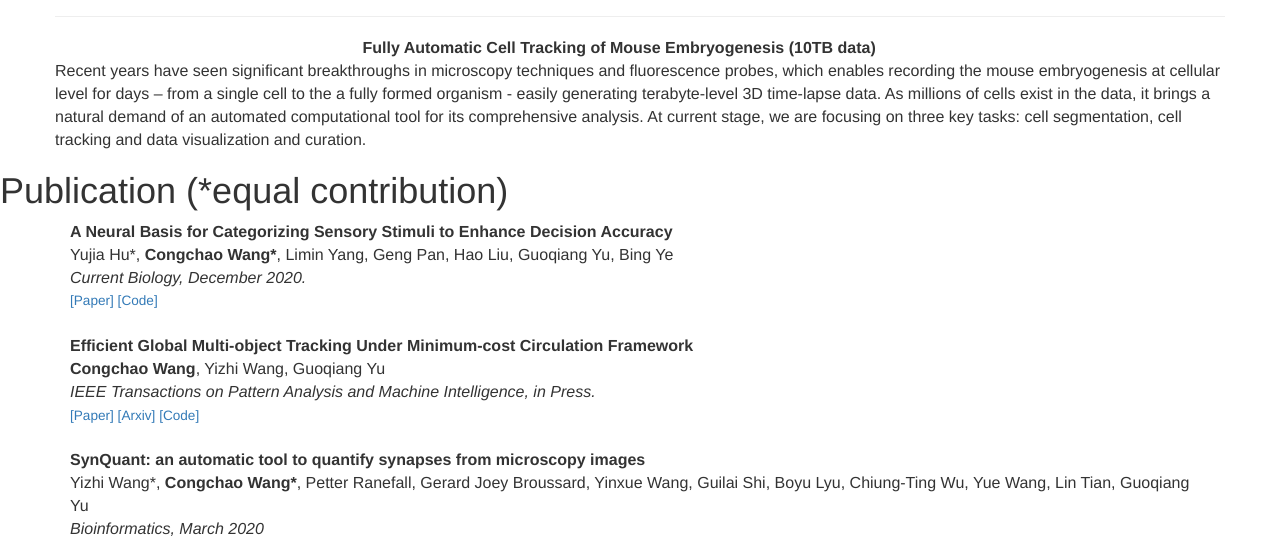
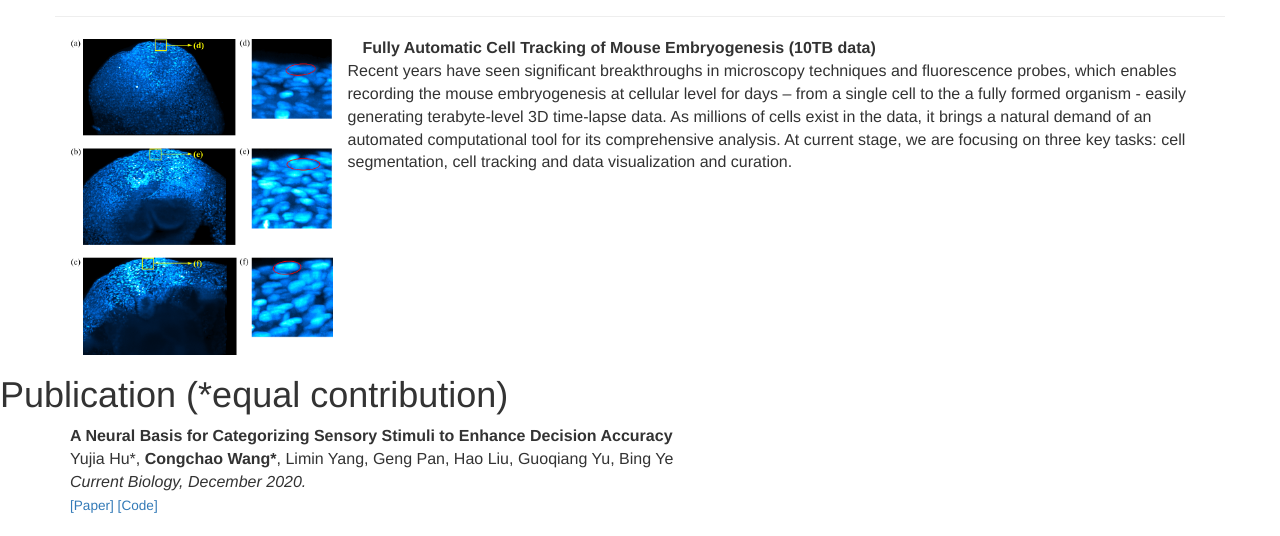
Before and after one commit to ccwang92/ccwang92.github.io, a plain HTML site: page index.html in a window 1280 px wide. Shown: the part 739-1275 px from the top of the page. Drawn offline with Linux system fonts and the light colour scheme.

Commit message:
figure added

```diff
--- a/index.html
+++ b/index.html
@@ -100,33 +100,6 @@
 </div>
 
 
-<!-- <div id="Awards" class="page-header container">
-	<h1>Awards </h1>
-</div>
-<div class="container">
-	<div id="right" class="col-md-8 expandable padding-1">
-
-	<div class="row">
-		2018, awarded ACM SIGIR travel grant, to attend ACM SIGIR'18.
-	</div>
-	<div class="row hidable">
-		2018, scholarship recipient to attend CRA-W Grad Cohort Workshop.
-	</div>
-	<div class="row">
-		2014-2016, Hong-Hai scholarship, for excellent graduate students in National Tusing Hua University.
-	</div>
-	<div class="row">
-		2013, Excellent Undergraduate Thesis Award in NKU.
-	</div>
-	<div class="row">
-		2013, First prize winner, in National Challenge Cup Scientific Competition in Tianjin division, China.
-	</div>
-	<div class="row">
-		2010-2013, First class scholarship, for outstanding undergraduate students in Nankai University.
-	</div>
-	<br>
-	</div>
-</div> -->
 
 <div id="Projects" class="page-header container">
 	<h1>Ongoing Project </h1>
@@ -136,9 +109,10 @@
 	<!-- </div><hr> -->
 	<div class="row">
 		<div class="col-md-3">
-			<a href="data/imgs/" target="_blank">
-			<img class="img-responsive img-rounded" src="./files/project/tree-structure.png" alt="" style="text-align: center;"></a>
+			<a href="data/imgs/embryo_zoomin_c.png" target="_blank">
+			<img class="img-responsive img-rounded" src="data/imgs/embryo_zoomin_c.png" alt="" style="text-align: center;"></a>
 		</div>
+
 		<div class="col-md-9" align="justify" >
 		<b>Fully Automatic Cell Tracking of Mouse Embryogenesis (10TB data)</b><br>
 		</div>
```
Also changed, not shown: data/imgs/embryo_zoomin_c.png (added), data/imgs/fROIs.png (deleted).
